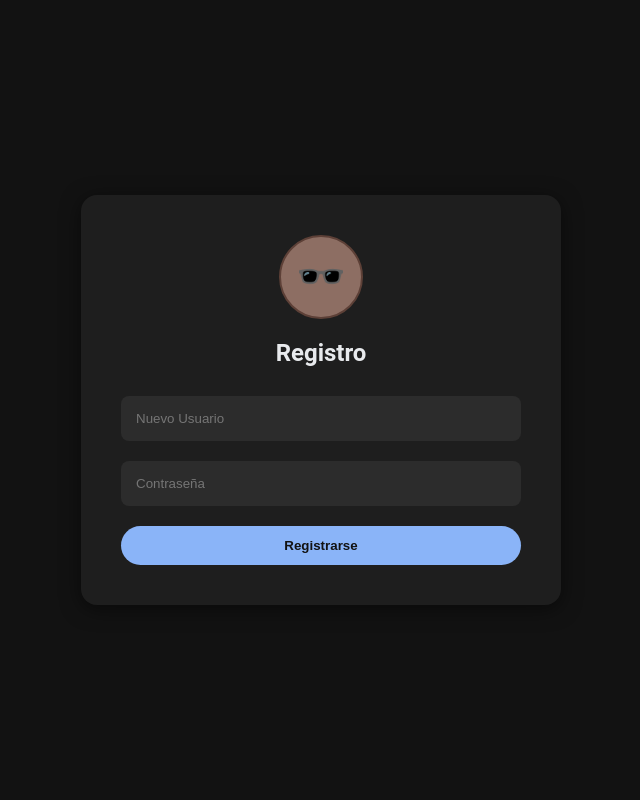
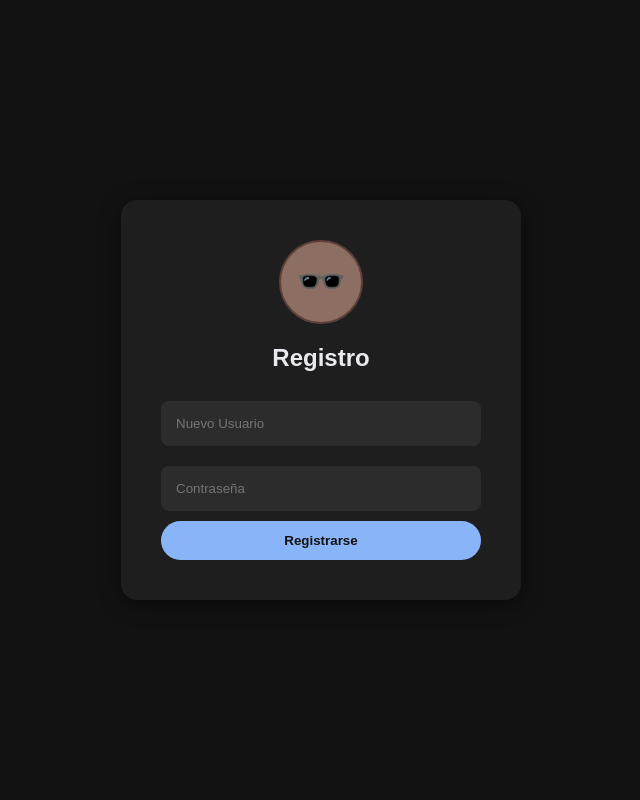
Before and after one commit to Regissalt/LogiNote, a Flask app: page /register in a window 1280 px wide. Shown: the whole page, without its empty margins (319-959 px from the left). Run offline with Flask 3, Linux system fonts and the light colour scheme.

Commit message:
Add files via upload

```diff
--- a/static/style.css
+++ b/static/style.css
@@ -5,60 +5,37 @@
     --accent: #8ab4f8;
     --pantro: #8d6e63;
 }
-
 body {
     background-color: var(--bg);
     color: var(--text);
-    font-family: 'Roboto', sans-serif;
+    font-family: sans-serif;
     display: flex;
     justify-content: center;
     align-items: center;
     min-height: 100vh;
     margin: 0;
 }
-
 .container {
     background: var(--card);
     padding: 40px;
     border-radius: 16px;
-    width: 100%;
-    max-width: 400px;
+    width: 320px;
     box-shadow: 0 4px 20px rgba(0,0,0,0.5);
     text-align: center;
 }
-
 .pantro-avatar {
-    width: 80px;
-    height: 80px;
-    background: var(--pantro);
-    border-radius: 50%;
-    margin: 0 auto 20px;
-    display: flex;
-    justify-content: center;
-    align-items: center;
-    font-size: 40px;
-    border: 2px solid #5d4037;
+    width: 80px; height: 80px; background: var(--pantro);
+    border-radius: 50%; margin: 0 auto 20px;
+    display: flex; justify-content: center; align-items: center;
+    font-size: 40px; border: 2px solid #5d4037;
 }
-
 input {
-    width: 100%;
-    background: #2c2c2c;
-    border: none;
-    border-radius: 8px;
-    color: white;
-    padding: 15px;
-    margin: 10px 0;
-    box-sizing: border-box;
+    width: 100%; background: #2c2c2c; border: none;
+    border-radius: 8px; color: white; padding: 15px;
+    margin: 10px 0; box-sizing: border-box;
 }
-
 button {
-    background: var(--accent);
-    color: #121212;
-    border: none;
-    padding: 12px 25px;
-    border-radius: 20px;
-    cursor: pointer;
-    font-weight: bold;
-    margin-top: 10px;
-    width: 100%;
+    background: var(--accent); color: #121212; border: none;
+    padding: 12px 25px; border-radius: 20px;
+    cursor: pointer; font-weight: bold; width: 100%;
 }
```
